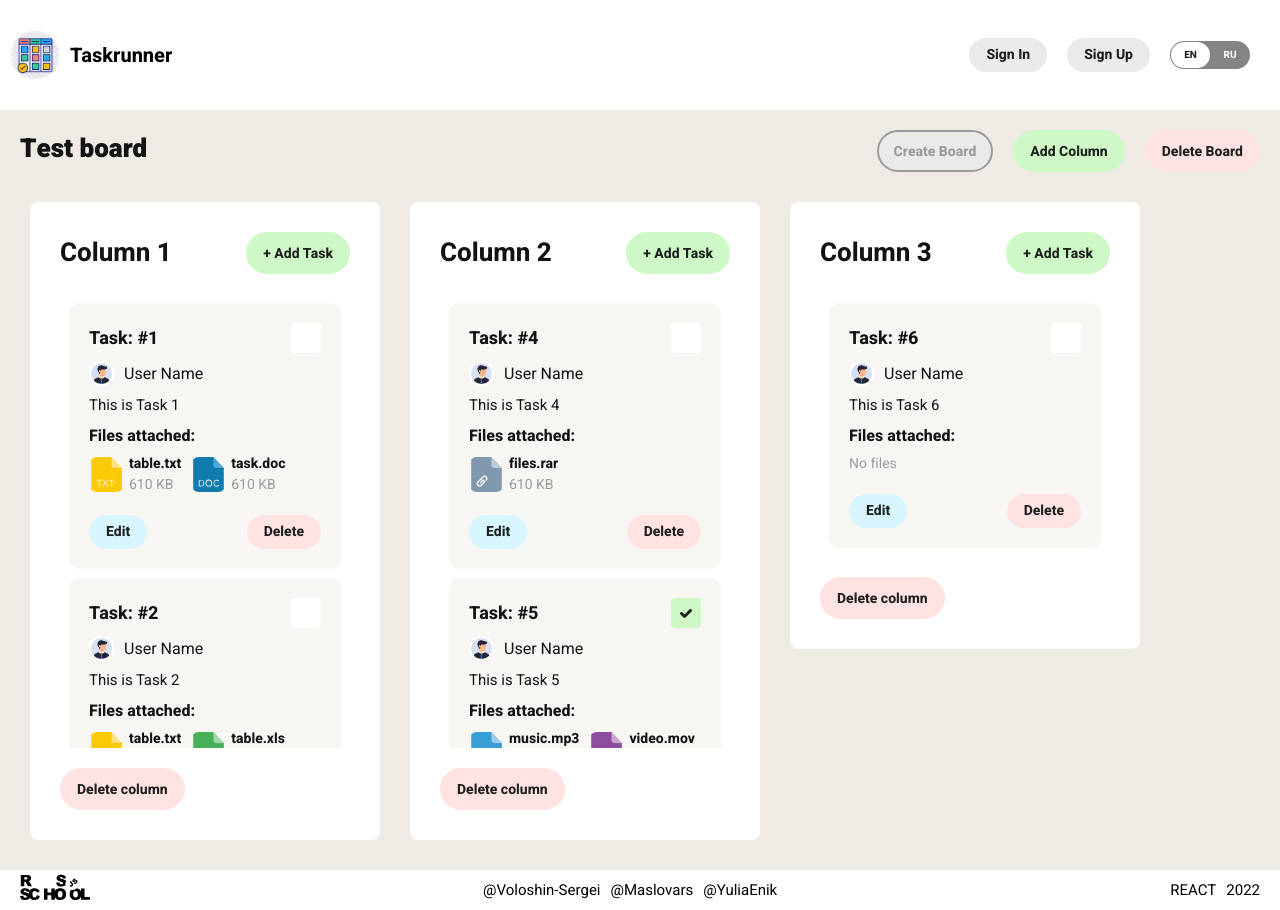
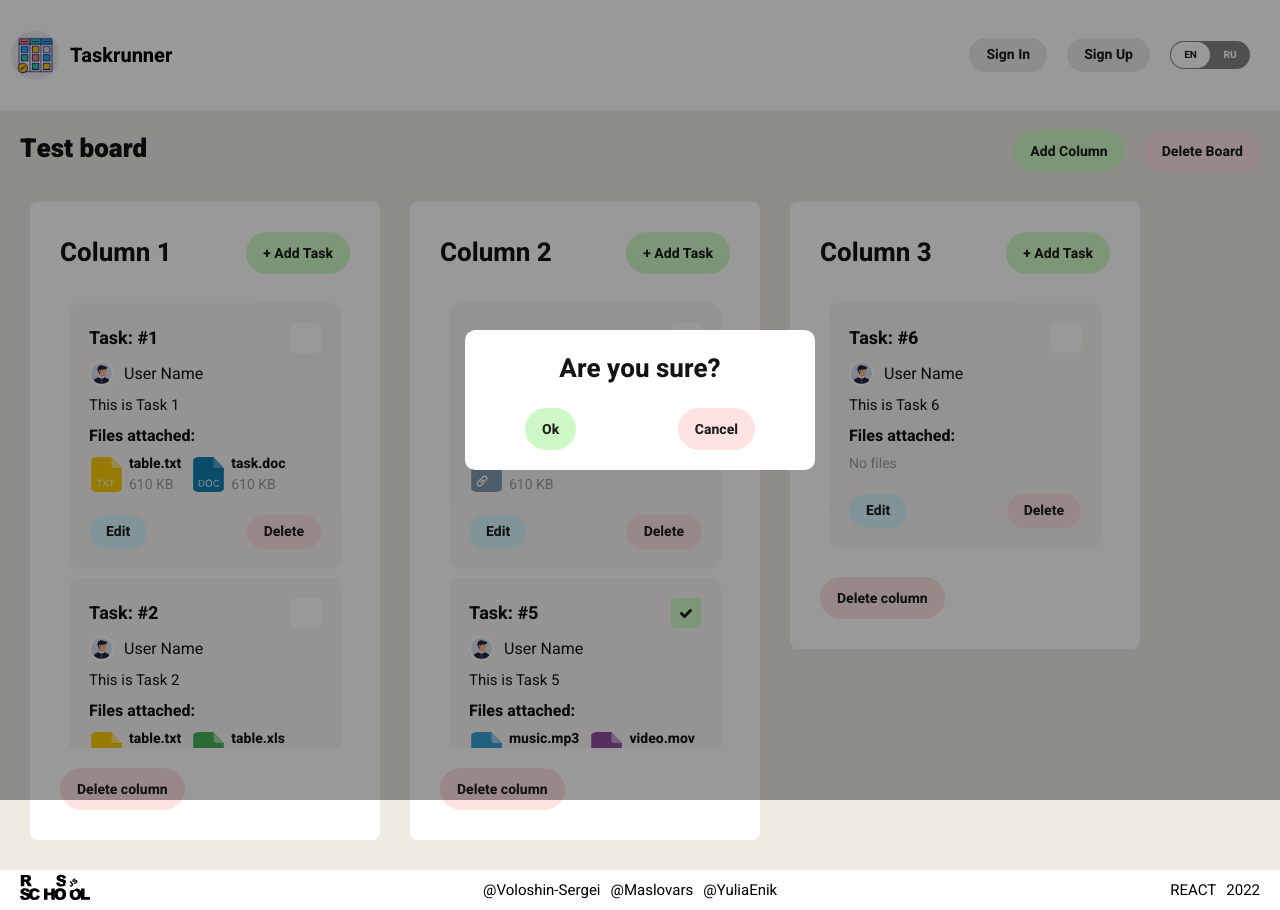
Before and after one commit to Maslovars/project-management-app, a Next.js app: page /board in a window 1280 px wide. Built offline with nearby package versions, Linux system fonts and the light colour scheme.

Commit message:
feat: #52 added board delete logic and change confirm modal

```diff
--- a/components/ConfirmModal/ConfirmModal.styled.ts
+++ b/components/ConfirmModal/ConfirmModal.styled.ts
@@ -2,10 +2,26 @@ import styled from 'styled-components';
 import { colors } from '@/variables/colors.styled';
 import { fonts } from '@/variables/fonts.styled';
 
-export const Modal = styled.div`
+interface ModalProps {
+  active: boolean;
+}
+
+export const Modal = styled.div<ModalProps>`
+  height: 100vh;
+  width: 100vw;
+  background-color: rgba(0, 0, 0, 0.4);
   position: fixed;
-  top: 50%;
-  left: 50%;
+  top: 0;
+  left: 0;
+  display: flex;
+  align-items: center;
+  justify-content: center;
+  transition: 0.5s;
+  ${(props) => (props.active ? 'opacity: 1' : 'opacity: 0')};
+  ${(props) => (props.active ? 'pointer-events: all' : 'pointer-events: none')};
+`;
+
+export const ModalContent = styled.div<ModalProps>`
   display: flex;
   flex-direction: column;
   width: 100%;
@@ -15,7 +31,8 @@ export const Modal = styled.div`
   overflow: hidden;
   background-color: ${colors.colorBgSecondary};
   border-radius: 1rem;
-  transform: translate(-50%, -50%);
+  transition: 0.4s all;
+  ${(props) => (props.active ? 'transform: scale(1)' : 'transform: scale(0.5)')}
 `;
 
 export const Title = styled.p`
--- a/components/ConfirmModal/ConfirmModal.tsx
+++ b/components/ConfirmModal/ConfirmModal.tsx
@@ -1,22 +1,37 @@
 import { Overlay } from '@/components/common/Overlay';
 import { RoundedButton } from '@/components/common/RoundedButton';
-import { Modal, Title, ButtonGroup } from './ConfirmModal.styled';
+import { Modal, Title, ButtonGroup, ModalContent } from './ConfirmModal.styled';
 
-export const ConfirmModal = () => {
+interface ConfirmModalProps {
+  active: boolean;
+  setActive: () => void;
+  isConfirm: () => boolean;
+}
+
+export const ConfirmModal = ({ active, setActive, isConfirm }) => {
+  const confirmed = () => {
+    setActive(false);
+    isConfirm(true);
+  };
+
+  const canceled = () => {
+    setActive(false);
+    isConfirm(false);
+  };
+
   return (
-    <>
-      <Overlay />
-      <Modal>
+    <Modal active={active}>
+      <ModalContent active={active}>
         <Title>Are you sure?</Title>
         <ButtonGroup>
-          <RoundedButton variant="big" type="button" typeBtn="addBtn">
+          <RoundedButton onClick={confirmed} variant="big" type="button" typeBtn="addBtn">
             Ok
           </RoundedButton>
-          <RoundedButton variant="big" type="button" typeBtn="delBtn">
+          <RoundedButton onClick={canceled} variant="big" type="button" typeBtn="delBtn">
             Cancel
           </RoundedButton>
         </ButtonGroup>
-      </Modal>
-    </>
+      </ModalContent>
+    </Modal>
   );
 };
--- a/pages/board/index.tsx
+++ b/pages/board/index.tsx
@@ -1,14 +1,18 @@
 import type { NextPage } from 'next';
+import { useRouter } from 'next/router';
 import { useState } from 'react';
 import { ColumnCreator } from '@/components/ColumnCreator/ColumnCreator';
 import { ColumnList } from '@/components/ColumnList';
-import { RoundedBtn } from '@/components/common/RoundedButton/RoundedButton.styled';
+import { RoundedButton } from '@/components/common/RoundedButton';
 import { Container, Header, BoardTitle, ButtonGroup } from './Board.styled';
 import { testBoardMock } from '../../mock/data';
+import { ConfirmModal } from '@/components/ConfirmModal';
 
 const Board: NextPage = () => {
   const [boardInfo, setBoardInfo] = useState(testBoardMock);
   const [showColumnCreator, setShowColumnCreator] = useState(false);
+  const [modalActive, setModalActive] = useState(true);
+  const router = useRouter();
 
   const addColumn = () => {
     setShowColumnCreator(true);
@@ -18,24 +22,36 @@ const Board: NextPage = () => {
     setShowColumnCreator(false);
   };
 
+  const deleteBoard = () => {
+    setModalActive(true);
+  };
+
+  const confirmDelete = (result: boolean) => {
+    if (result) {
+      alert(`BOARD: ${boardInfo.id} DELETE`);
+      router.push('/main');
+    }
+    if (!result) {
+      return;
+    }
+  };
+
   return (
     <Container>
       <Header>
         <BoardTitle>{boardInfo.title}</BoardTitle>
         <ButtonGroup>
-          <RoundedBtn type="submit" variant="big" typeBtn="addBtn" disabled>
-            Create Board
-          </RoundedBtn>
-          <RoundedBtn onClick={addColumn} type="submit" variant="big" typeBtn="addBtn">
+          <RoundedButton onClick={addColumn} type="submit" variant="big" typeBtn="addBtn">
             Add Column
-          </RoundedBtn>
-          <RoundedBtn type="submit" variant="big" typeBtn="delBtn">
+          </RoundedButton>
+          <RoundedButton onClick={deleteBoard} type="submit" variant="big" typeBtn="delBtn">
             Delete Board
-          </RoundedBtn>
+          </RoundedButton>
         </ButtonGroup>
       </Header>
       <ColumnList columns={boardInfo.columns} />
       {showColumnCreator && <ColumnCreator handlerColumn={closeColumnCreator} />}
+      <ConfirmModal active={modalActive} setActive={setModalActive} isConfirm={confirmDelete} />
     </Container>
   );
 };
```
Also changed, not shown: components/ColumnCreator/ColumnCreator.styled.ts (line endings or trailing spaces), components/ColumnCreator/ColumnCreator.tsx (line endings or trailing spaces).
